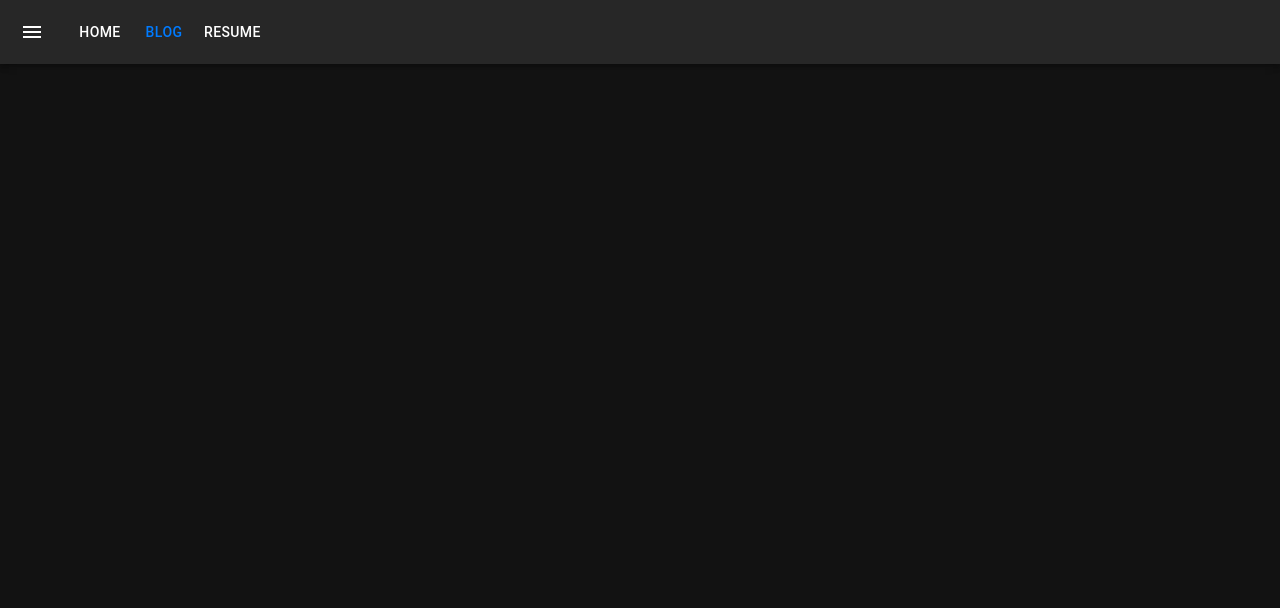
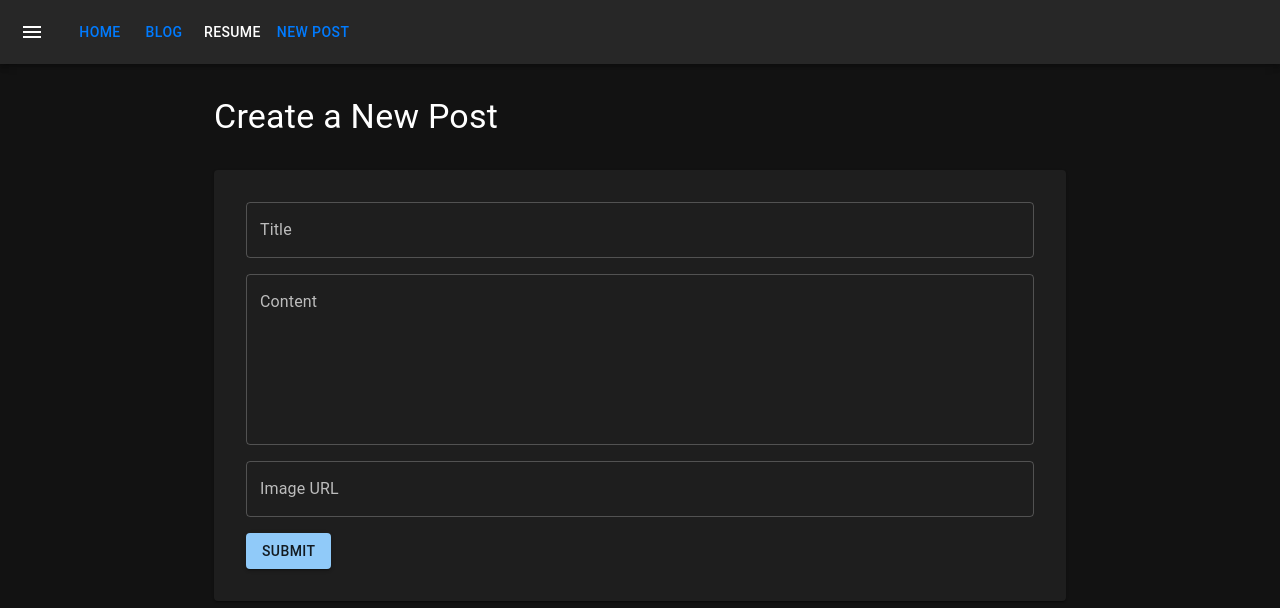
Before and after one commit to cajiky/my-blog-site, a React (Create React App) app: page /newPost in a window 1280 px wide. Before the commit this address had no page. Shown: the top 608 px of the page. Built offline with nearby package versions, Linux system fonts and the light colour scheme.

Commit message:
fixed all of the API endpoints and created the NewPost Component and added the functionality to post, plan to add authentication later on but focusing on functionality right now

```diff
--- a/src/App.js
+++ b/src/App.js
@@ -10,6 +10,7 @@ import { lightTheme, darkTheme } from "./styles/themes";
 import NavigationBar from "./components/navbar";
 import Blog from "./components/blog";
 import BlogPostPage from "./components/blogPostPage";
+import NewPost from "./components/newPost";
 
 function App() {
   const [theme, setTheme] = useState("dark");
@@ -26,6 +27,7 @@ return (
         <Route path="/" element={<Blog />} />
         <Route path="/blog" element={<Blog />}/>
         <Route path="/blog/:postId" element={<BlogPostPage />} />
+        <Route path="/newPost" element={<NewPost/>} />
         <Route />
       </Routes>
     </Router>
--- a/src/api.js
+++ b/src/api.js
@@ -16,4 +16,14 @@ export const fetchPosts = async () => {
     }
 };
 
+export const createPost = async (postData) => {
+    try {
+        const response = await api.post('/posts', postData);
+        return response.data;
+    } catch (error) {
+        console.error('error creating post:', error);
+        return null;
+    }
+};
+
 export default api;
--- a/src/components/blog.js
+++ b/src/components/blog.js
@@ -6,16 +6,15 @@ import BlogPost from "./blogPost";
 
 
 const Blog = () => {
-    const [blogPosts, setBlogPosts] = useState([]);
+    const [blogPosts, setPosts] = useState([]);
 
     useEffect(() => {
-        const fetchBlogPosts = async () => {
-            const posts = await fetchPosts();
-            setBlogPosts(posts);
+        const getPosts = async () => {
+          const data = await fetchPosts();
+          setPosts(data);
         };
-
-        fetchBlogPosts();
-    }, []);
+        getPosts();
+      }, []);
 
     return(
         <Container maxWidth='md'>
--- a/src/components/navbar.js
+++ b/src/components/navbar.js
@@ -22,11 +22,16 @@ const NavigationBar = () => {
                     <MenuIcon />
                 </IconButton>
                 <Typography variatnt="h6" component="div" sx={{ flexGrow: 1 }}>
-                    <Button color="inherit">Home</Button>
+                    <Link to="/" style={{ textDecoration: 'none' }}>
+                        <Button color="inherit">Home</Button>
+                    </Link>
                     <Link to="/" style={{ textDecoration: 'none' }}>
                         <Button color="inherit">Blog</Button>
                     </Link>
                     <Button color="inherit">Resume</Button>
+                    <Link to="/newPost" style ={{ textDecoration: 'none' }}>
+                        <Button color="inherit">New Post</Button>
+                    </Link>
                 </Typography>
             </Toolbar>
         </AppBar>
--- /dev/null
+++ b/src/components/newPost.js
@@ -0,0 +1,77 @@
+import React, { useState } from 'react';
+import { createPost } from '../api';
+import {
+  Button,
+  Container,
+  TextField,
+  Typography,
+  Box,
+  Paper,
+} from '@mui/material';
+
+const NewPost = () => {
+  const [title, setTitle] = useState('');
+  const [content, setContent] = useState('');
+  const [image, setImage] = useState('');
+
+  const handleSubmit = async (e) => {
+    e.preventDefault();
+    const postData = { title, content, image };
+    const newPost = await createPost(postData);
+
+    if (newPost) {
+      setTitle('');
+      setContent('');
+      setImage('');
+      // Redirect to the blog page or display a success message
+    }
+  };
+
+  return (
+    <Container maxWidth="md">
+      <Box sx={{ mt: 4, mb: 4 }}>
+        <Typography variant="h4" component="h1" gutterBottom>
+          Create a New Post
+        </Typography>
+      </Box>
+      <Paper sx={{ p: 4 }}>
+        <form onSubmit={handleSubmit}>
+          <Box sx={{ mb: 2 }}>
+            <TextField
+              label="Title"
+              variant="outlined"
+              fullWidth
+              value={title}
+              onChange={(e) => setTitle(e.target.value)}
+            />
+          </Box>
+          <Box sx={{ mb: 2 }}>
+            <TextField
+              label="Content"
+              variant="outlined"
+              multiline
+              rows={6}
+              fullWidth
+              value={content}
+              onChange={(e) => setContent(e.target.value)}
+            />
+          </Box>
+          <Box sx={{ mb: 2 }}>
+            <TextField
+              label="Image URL"
+              variant="outlined"
+              fullWidth
+              value={image}
+              onChange={(e) => setImage(e.target.value)}
+            />
+          </Box>
+          <Button variant="contained" color="primary" type="submit">
+            Submit
+          </Button>
+        </form>
+      </Paper>
+    </Container>
+  );
+};
+
+export default NewPost;
```
Also changed, not shown: 2 other files (tests, documents, lock files or other folders).
